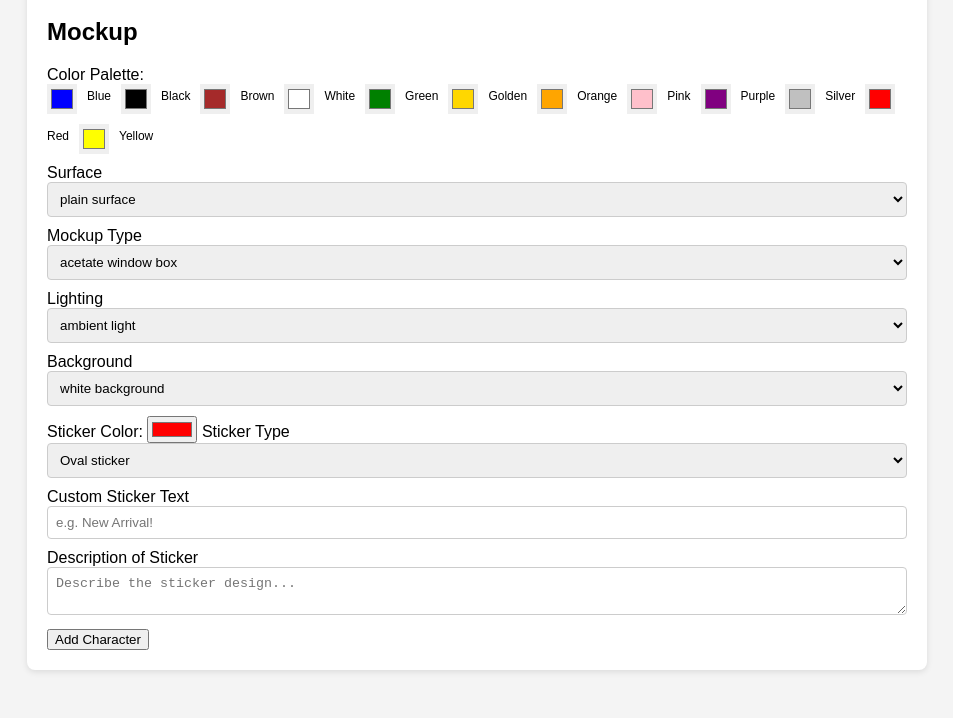
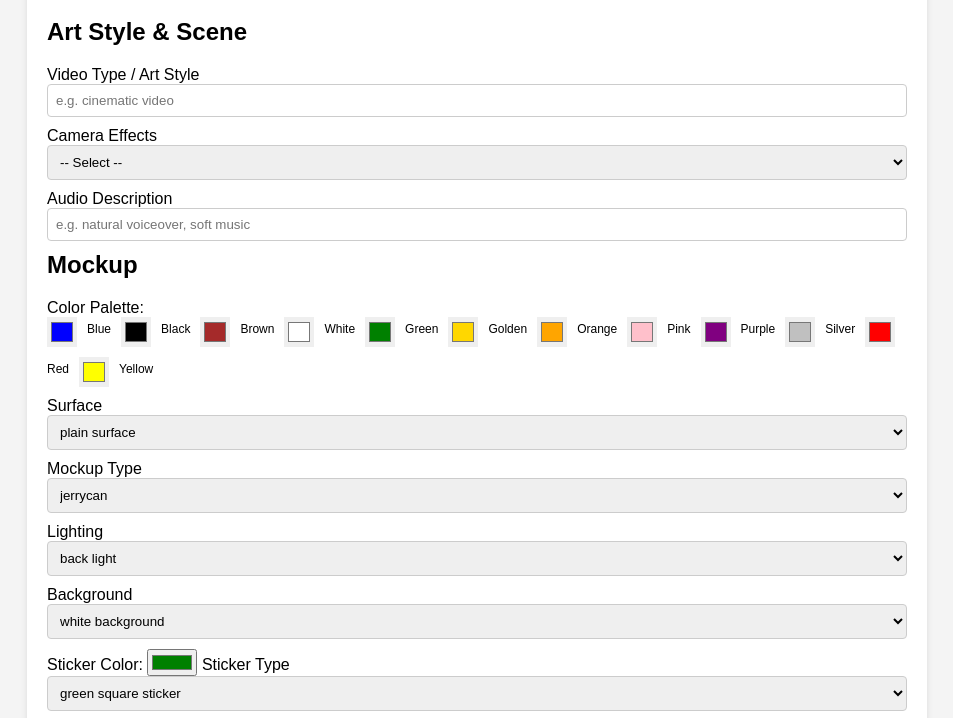
Before and after one commit to aiindonesiaart/productpromotion-vpg, a plain HTML site: page index.html in a window 1280 px wide. Shown: the part 80-798 px from the top of the page, without its empty margins (163-1116 px from the left). Drawn offline with Linux system fonts and the light colour scheme.

Commit message:
Update index.html

```diff
--- a/index.html
+++ b/index.html
@@ -9,6 +9,26 @@
 <body>
   <div class="container">
     <h1>Product Promotion Video Prompt Generator</h1>
+
+    <!-- Narrative Prompt Section -->
+    <section id="narrative-section">
+      <h2>Art Style & Scene</h2>
+      <label>Video Type / Art Style</label>
+      <input type="text" id="art-style" placeholder="e.g. cinematic video">
+
+      <label>Camera Effects</label>
+      <select id="camera-effect">
+        <option value="">-- Select --</option>
+        <option>close-up of the product</option>
+        <option>wide-angle view</option>
+        <option>dolly zoom</option>
+        <option>slow motion</option>
+        <option>panning shot</option>
+      </select>
+
+      <label>Audio Description</label>
+      <input type="text" id="audio-description" placeholder="e.g. natural voiceover, soft music">
+    </section>
 
     <!-- Mockup Section -->
     <section id="mockup-section">
@@ -41,19 +61,18 @@
 
       <label title="acetate window box,bag in box,blister pack...">Mockup Type</label>
       <select title="Choose mockup type">
-        <option>acetate window box</option>
-        <option>bag in box</option>
-        <option>blister pack</option>
+        <option>jerrycan</option>
         <option>bottle</option>
         <option>carton</option>
+        <option>pouch</option>
       </select>
 
       <label title="ambient light,key light,fill light...">Lighting</label>
       <select title="Choose lighting type">
-        <option>ambient light</option>
+        <option>back light</option>
         <option>key light</option>
         <option>fill light</option>
-        <option>back light</option>
+        <option>diffuse light</option>
       </select>
 
       <label>Background</label>
@@ -65,17 +84,17 @@
       </select>
 
       <label>Sticker Color:</label>
-      <input type="color" value="#FF0000">
+      <input type="color" value="#008000">
 
       <label>Sticker Type</label>
       <select>
-        <option>Oval sticker</option>
-        <option>Square sticker</option>
-        <option>Circle sticker</option>
+        <option>green square sticker</option>
+        <option>circle sticker</option>
+        <option>oval sticker</option>
       </select>
 
       <label>Custom Sticker Text</label>
-      <input type="text" placeholder="e.g. New Arrival!"/>
+      <input type="text" id="sticker-text" placeholder="Bandar Sabun"/>
 
       <label>Description of Sticker</label>
       <textarea placeholder="Describe the sticker design..."></textarea>
@@ -87,13 +106,13 @@
     <section id="character-section" class="hidden">
       <h2>Character</h2>
       <label>Character Description</label>
-      <select>
+      <select id="character-select">
         <option>A woman with hijab</option>
         <option>A man with small moustache</option>
       </select>
 
       <label>Activity</label>
-      <select>
+      <select id="activity-select">
         <option>holding a mockup</option>
         <option>next to mockup</option>
         <option>showcasing product</option>
@@ -101,8 +120,28 @@
 
       <button id="toggle-dialogue-btn">Add Dialogue</button>
 
-      <!-- Dialogues will appear here -->
-      <div id="dialogues-container"></div>
+      <!-- Dialogues Table -->
+      <div id="dialogues-container">
+        <h3>Dialogues</h3>
+        <table id="dialogue-table">
+          <thead>
+            <tr>
+              <th>Character</th>
+              <th>Dialogue</th>
+            </tr>
+          </thead>
+          <tbody></tbody>
+        </table>
+        <button id="add-dialogue-row">Add Dialogue Row</button>
+      </div>
+    </section>
+
+    <!-- Generate Prompt Section -->
+    <section id="prompt-section">
+      <h2>Generated Prompt</h2>
+      <textarea id="generated-prompt" readonly placeholder="Your prompt will appear here..."></textarea>
+      <button id="generate-prompt-btn">Generate Prompt</button>
+      <button id="copy-prompt-btn">Copy Prompt</button>
     </section>
   </div>
 
```
